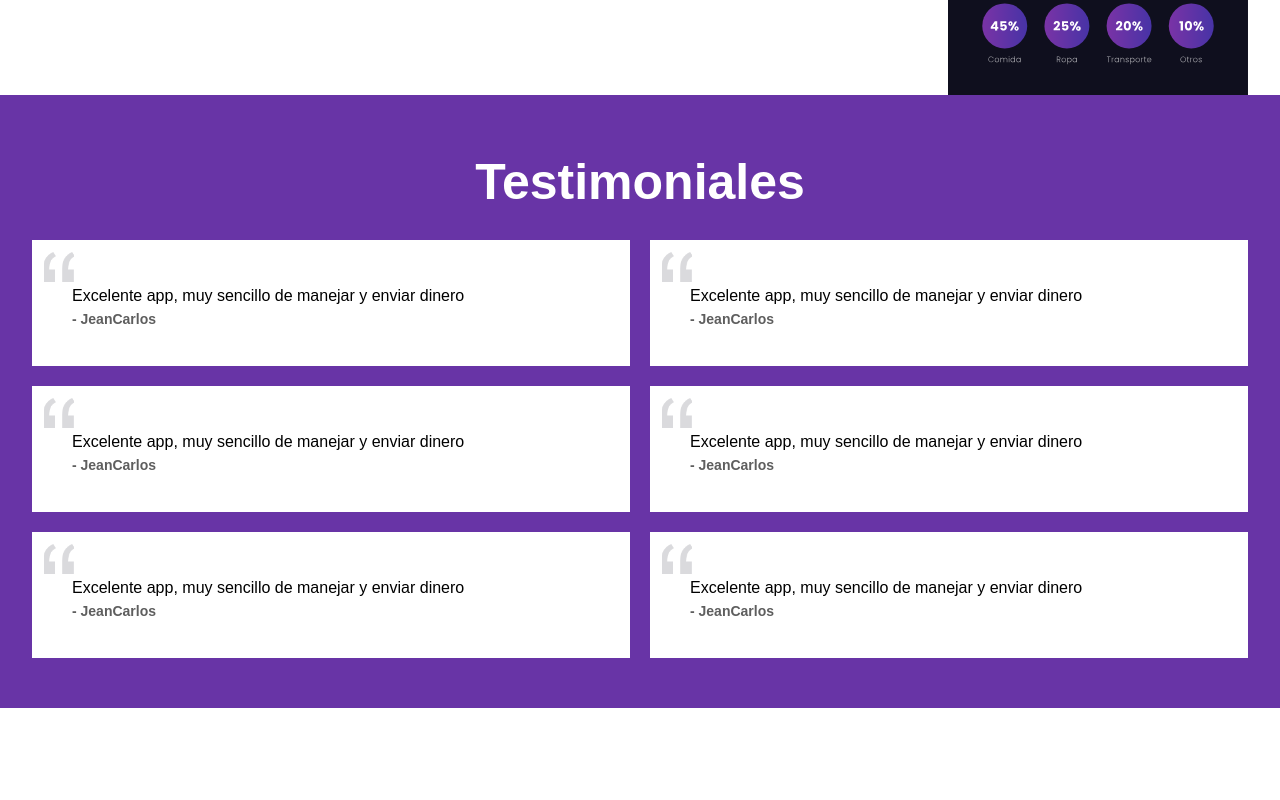
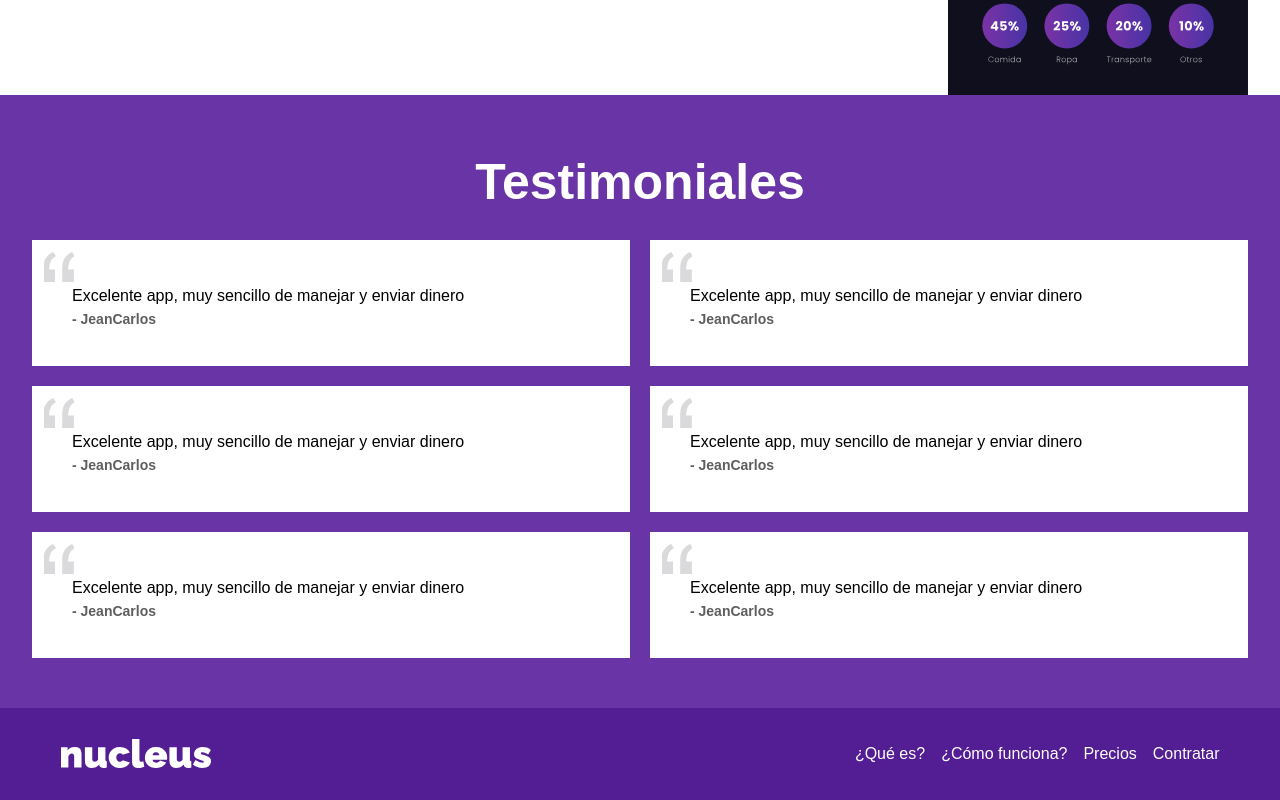
Before and after one commit to JmAtochePascual/Nucleus, a plain HTML site: page index.html in a window 1280 px wide. Shown: the part 2877-3677 px from the top of the page. Before the commit the page ends 3585 px from the top, so only its background shows below. Drawn offline with Linux system fonts and the light colour scheme.

Commit message:
[FEATURE] agrega el footer

```diff
--- a/css/style-tablet.css
+++ b/css/style-tablet.css
@@ -111,3 +111,9 @@
   width: 3rem;
   height: 3rem;
 }
+
+/* FOOTER */
+.footer__grid {
+  flex-direction: row;
+  justify-content: space-between;
+}
--- a/css/style.css
+++ b/css/style.css
@@ -308,3 +308,24 @@ textarea {
   font: 900 1.4rem/1 var(--primary-Font);
   color: #5e5e5e;
 }
+
+/* FOOTER */
+.footer {
+  padding: 3rem;
+  background-color: #531d93;
+}
+
+.footer__grid {
+  display: flex;
+  flex-direction: column;
+  align-items: center;
+  gap: 2rem;
+}
+
+.footer__img {
+  width: 15rem;
+}
+
+.footer .navegacion__link {
+  color: var(--white-color);
+}
--- a/index.html
+++ b/index.html
@@ -155,5 +155,20 @@
       </div>
     </div>
   </section>
+
+  <footer class="footer">
+    <div class="footer__container">
+      <div class="footer__grid">
+        <img src="./img/logo-blanco.svg" class="footer__img" alt="imagen de logo" width="150" height="auto">
+
+        <nav class="navegacion">
+          <a href="#" class="navegacion__link">¿Qué es?</a>
+          <a href="#" class="navegacion__link">¿Cómo funciona?</a>
+          <a href="#" class="navegacion__link">Precios</a>
+          <a href="#" class="navegacion__link">Contratar</a>
+        </nav>
+      </div>
+    </div>
+  </footer>
 </body>
 </html>
```
